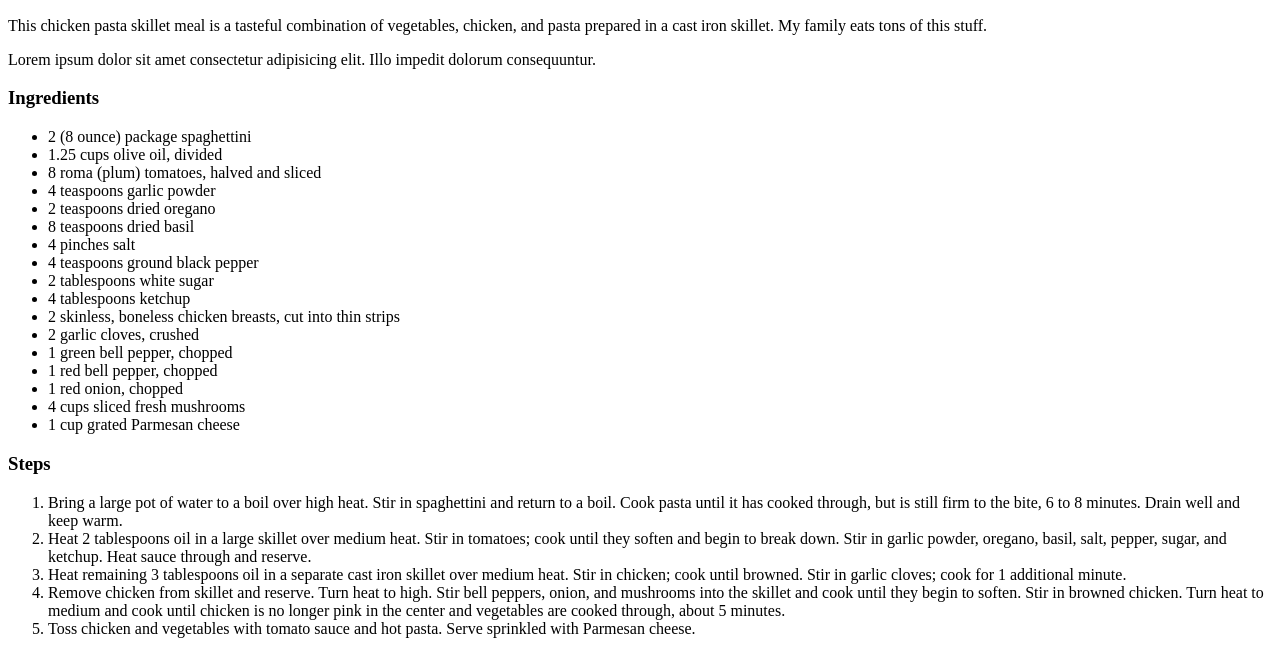
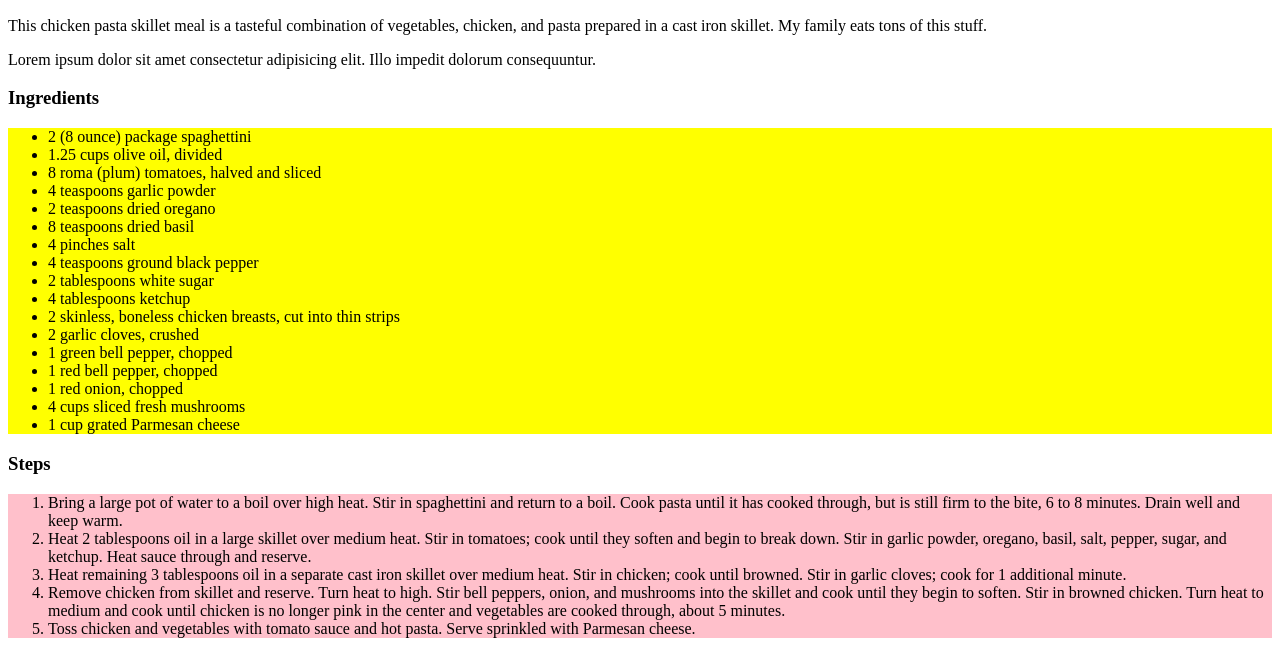
Before and after one commit to ZaidAnsariCode/odin-receipies, a plain HTML site: page recipes/skilletchickenpasta.html in a window 1280 px wide. Shown: the part 560-1214 px from the top of the page. Drawn offline with Linux system fonts and the light colour scheme.

Commit message:
Added Styling to OL and UL

```diff
--- a/css/style.css
+++ b/css/style.css
@@ -3,3 +3,9 @@ h1{
   color: red;
   font-family: Sans-serif,"Montserrat";
 }
+ol{
+  background-color: pink;
+}
+ul{
+  background-color: yellow;
+}
```
